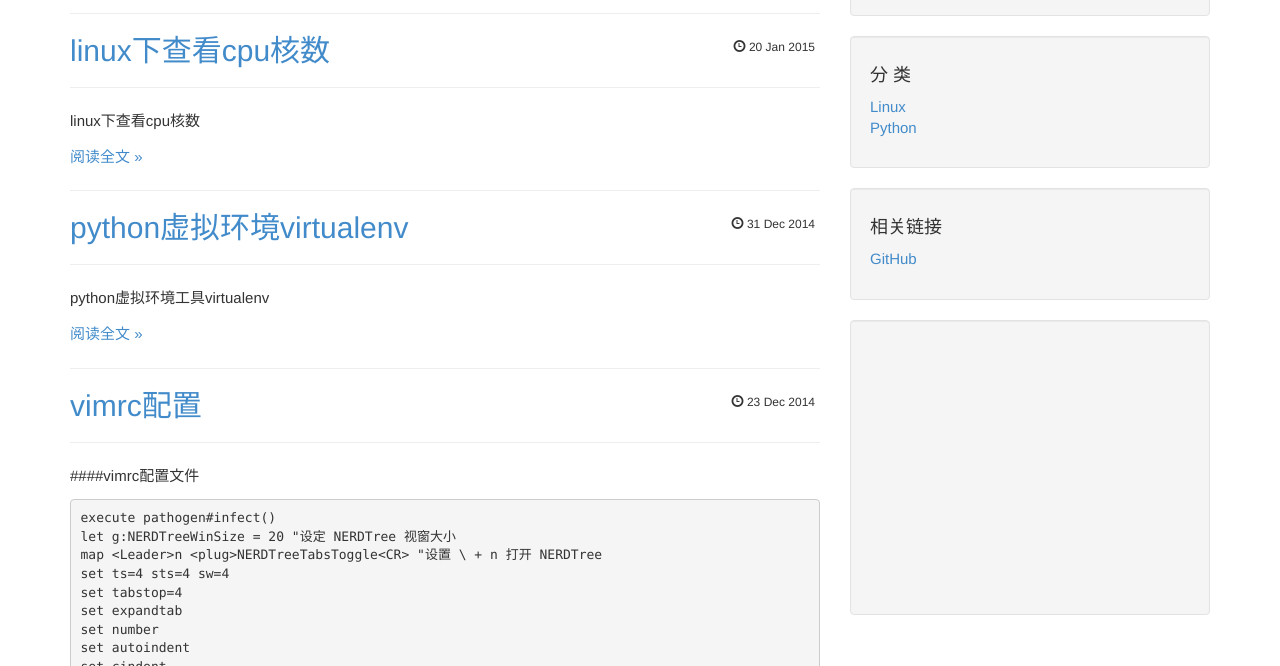
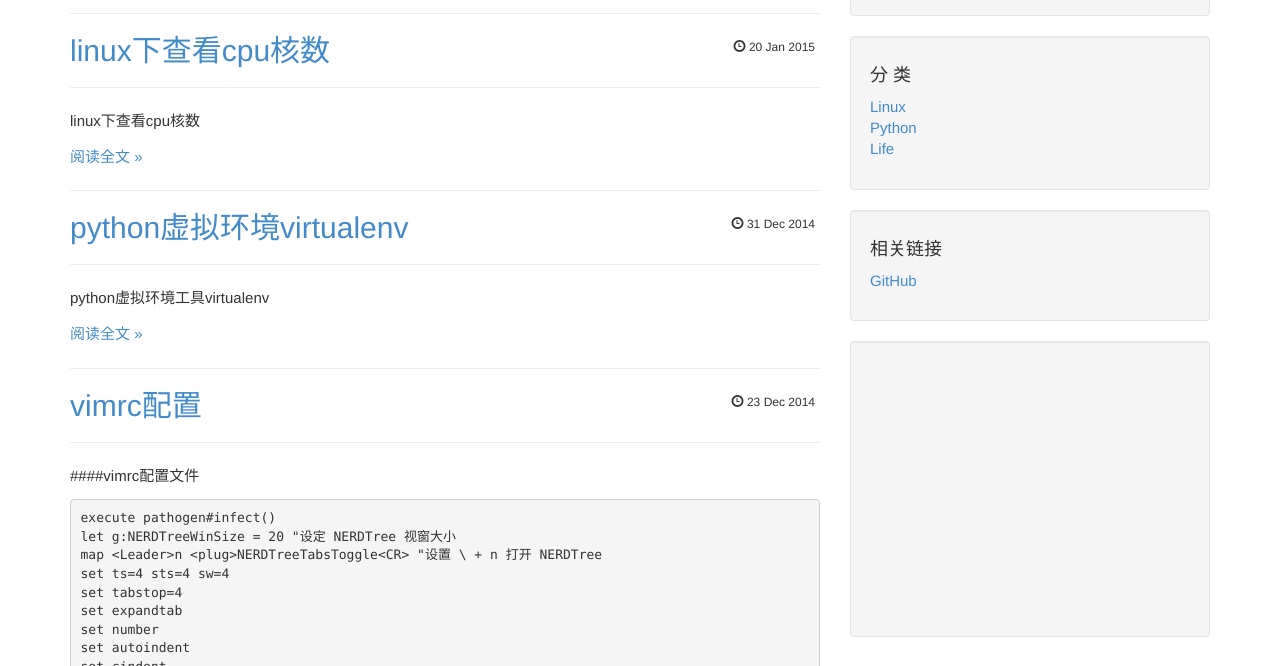
Before and after one commit to wtaps/wtaps.github.io, a Jekyll site: the page built from index.html, in a window 1280 px wide and 900 px high, cut to the strip 234-900 px from the top of the window. Built offline with Jekyll 4.4.1, drawn with Linux system fonts in a browser that asks for light colours; Markdown is read by kramdown in place of the engine named in the settings; the list of posts is cut into pages by our own code; comment, search, counter and statistics services are not loaded.

Commit message:
add new categories

```diff
--- a/_includes/categories.html
+++ b/_includes/categories.html
@@ -10,6 +10,11 @@
                       Python
                     </a>
                   </li>
+                  <li>
+                    <a href="/categories.html#life">
+                      Life
+                    </a>
+                  </li>
                 </ul>
               </div>
               <!-- /.col-lg-6 -->
```
